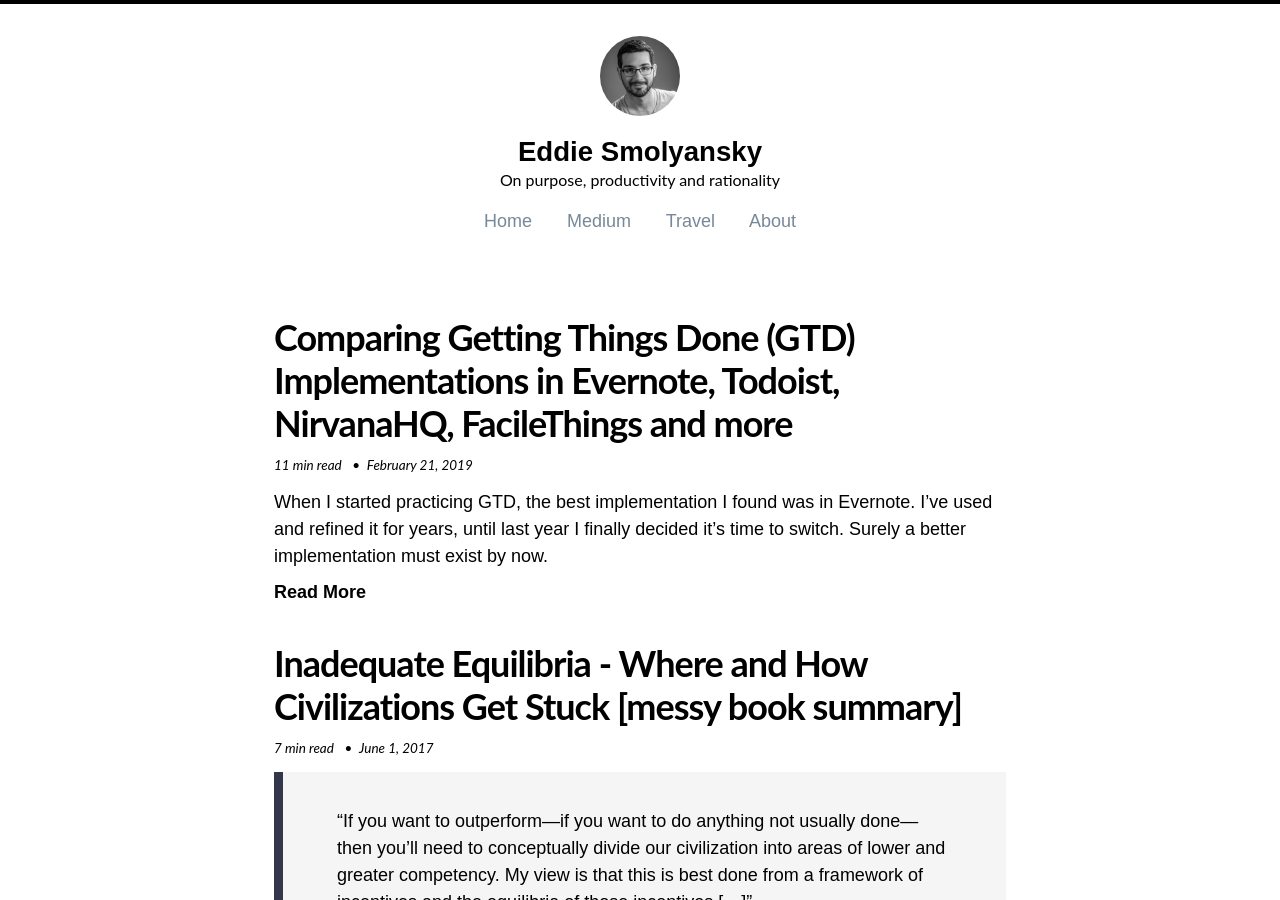
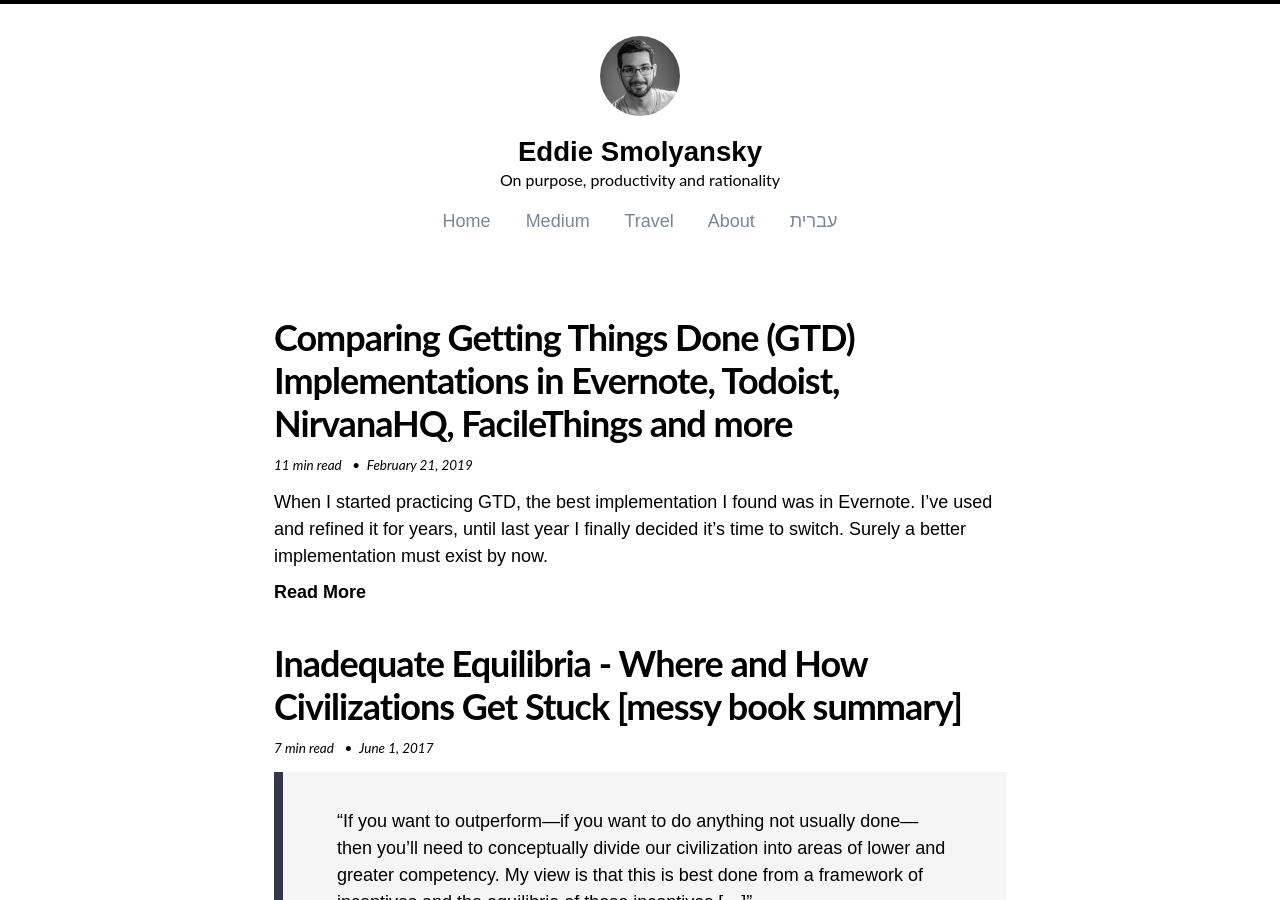
Before and after one commit to eddiesmo/eddiesmo.github.io, a Jekyll site: the page built from index.html, in a window 1280 px wide and 900 px high. Built offline with Jekyll 4.4.1, drawn with Linux system fonts in a browser that asks for light colours; nearby versions of some CDN libraries.

```diff
--- a/_includes/masthead.html
+++ b/_includes/masthead.html
@@ -23,7 +23,10 @@
         <a href="https://eddiestravels.home.blog"
         style='text-decoration: none; color:LIGHTSLATEGRAY;' target="_blank">Travel</a> &nbsp;&nbsp;&nbsp;&nbsp;&nbsp;
         <a href="{{ site.url }}/about"
-        style='text-decoration: none; color:LIGHTSLATEGRAY;'>About</a>
+        style='text-decoration: none; color:LIGHTSLATEGRAY;'>About</a> &nbsp;&nbsp;&nbsp;&nbsp;&nbsp;
+        <a href="{{ site.url }}/hebrew"
+        style='text-decoration: none; color:LIGHTSLATEGRAY;'>עברית</a>
+
       </p>
     {% endunless %}
   </div>
```
Also changed, not shown: hebrew.md (added, +7 -0 lines).
